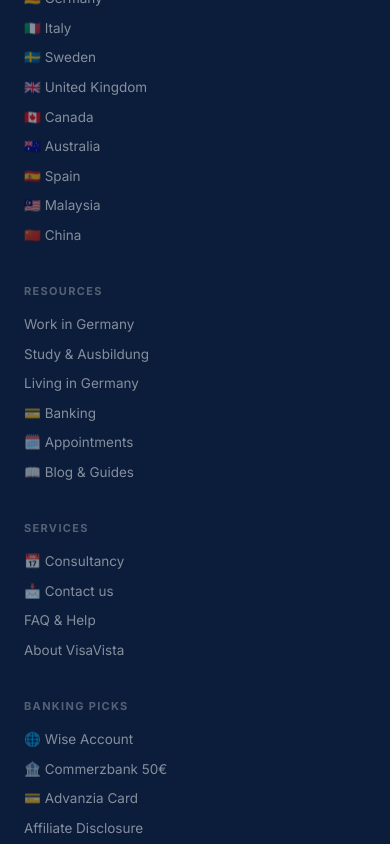
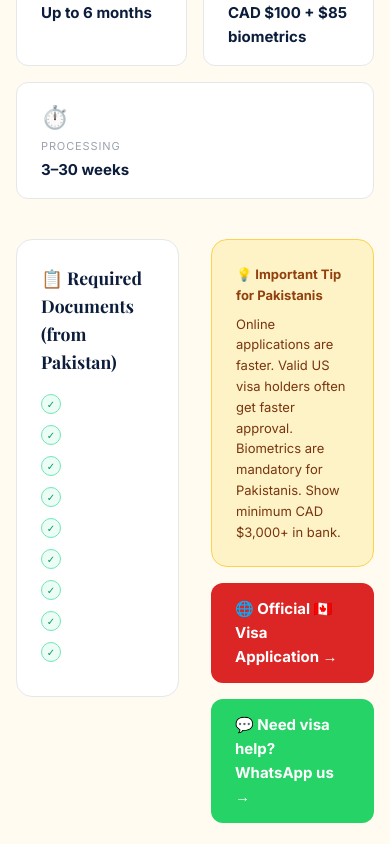
Before and after one commit to ShaistaShabbir-prog/start-in-germany-full, a Next.js app: page /canada in a window 390 px wide. Shown: the part 7660-8504 px from the top of the page. Built offline with nearby package versions, Linux system fonts and the light colour scheme.

Commit message:
feat: add visit/tourist visa section to canada page
Part of #36

```diff
--- a/app/canada/page.tsx
+++ b/app/canada/page.tsx
@@ -147,6 +147,50 @@
           </div>
         </div>
       </div>
+
+
+{/* ── VISIT VISA SECTION ── */}
+<section style={{background:"#FFFBF0",borderTop:"3px solid #DC2626",padding:"4rem 0"}}>
+  <div style={{...sec}}>
+    <span style={{...eye,color:"#DC2626"}}>🇨🇦 Visit / Tourist Visa</span>
+    <h2 style={{fontFamily:PD,fontSize:"clamp(1.6rem,3vw,2.3rem)",fontWeight:800,color:"#0B1D3A",lineHeight:1.2,marginBottom:"8px"}}>Canada Visitor Visa (TRV)</h2>
+    <div style={{...bar,background:"#DC2626"}}/>
+    <p style={{fontSize:"15px",color:"#6B7280",marginBottom:"2rem",maxWidth:"640px"}}>Tourism, family visits or business — up to 6 months</p>
+    <div style={{display:"flex",gap:"1rem",flexWrap:"wrap",marginBottom:"2.5rem"}}>
+      {[{label:"Duration",value:"Up to 6 months",icon:"📅"},{label:"Visa Fee",value:"CAD $100 + $85 biometrics",icon:"💳"},{label:"Processing",value:"3–30 weeks",icon:"⏱️"}].map(function(s){return <div key={s.label} style={{background:"#fff",border:"1.5px solid #E5E7EB",borderRadius:"12px",padding:"1rem 1.5rem",minWidth:"160px",flex:"1"}}><div style={{fontSize:"1.4rem",marginBottom:"4px"}}>{s.icon}</div><div style={{fontSize:"11px",color:"#9CA3AF",textTransform:"uppercase",letterSpacing:"0.08em",marginBottom:"2px"}}>{s.label}</div><div style={{fontSize:"15px",fontWeight:700,color:"#0B1D3A"}}>{s.value}</div></div>;})}
     </div>
+    <div style={{display:"grid",gridTemplateColumns:"minmax(0,1fr) minmax(0,1fr)",gap:"2rem",alignItems:"start"}}>
+      <div style={{background:"#fff",border:"1.5px solid #E5E7EB",borderRadius:"16px",padding:"1.5rem"}}>
+        <h3 style={{fontFamily:PD,fontWeight:700,fontSize:"1.1rem",color:"#0B1D3A",marginBottom:"1rem"}}>📋 Required Documents (from Pakistan)</h3>
+        <ul style={{padding:0,margin:0}}>
+              <CI key="0">Online application via IRCC portal</CI>
+              <CI key="1">Valid Pakistani passport</CI>
+              <CI key="2">IMM 5257 form</CI>
+              <CI key="3">Biometrics (CAD $85 — mandatory for Pakistanis)</CI>
+              <CI key="4">Bank statements (6 months, CAD $3,000+)</CI>
+              <CI key="5">Employment letter or business documents</CI>
+              <CI key="6">Invitation letter if visiting family in Canada</CI>
+              <CI key="7">Previous travel history</CI>
+              <CI key="8">Ties to Pakistan (job, family, property)</CI>
+        </ul>
+      </div>
+      <div style={{display:"flex",flexDirection:"column",gap:"1rem"}}>
+        <div style={{background:"#FEF3C7",border:"1.5px solid #FCD34D",borderRadius:"16px",padding:"1.5rem"}}>
+          <div style={{fontWeight:700,fontSize:"13px",color:"#92400E",marginBottom:"8px"}}>💡 Important Tip for Pakistanis</div>
+          <p style={{fontSize:"13px",color:"#78350F",lineHeight:1.6,margin:0}}>Online applications are faster. Valid US visa holders often get faster approval. Biometrics are mandatory for Pakistanis. Show minimum CAD $3,000+ in bank.</p>
+        </div>
+        <a href="https://www.canada.ca/en/immigration-refugees-citizenship/services/visit-canada.html" target="_blank" rel="noopener noreferrer"
+          style={{display:"flex",alignItems:"center",justifyContent:"center",gap:"8px",padding:"14px 24px",
+            borderRadius:"12px",background:"#DC2626",color:"#fff",fontWeight:700,fontSize:"15px",
+            textDecoration:"none",fontFamily:IN}}>🌐 Official 🇨🇦 Visa Application →</a>
+        <a href={WA} target="_blank" rel="noopener noreferrer"
+          style={{display:"flex",alignItems:"center",justifyContent:"center",gap:"8px",padding:"14px 24px",
+            borderRadius:"12px",background:"#25D366",color:"#fff",fontWeight:700,fontSize:"15px",
+            textDecoration:"none",fontFamily:IN}}>💬 Need visa help? WhatsApp us →</a>
+      </div>
+    </div>
+  </div>
+</section>
+</div>
   );
 }
```
